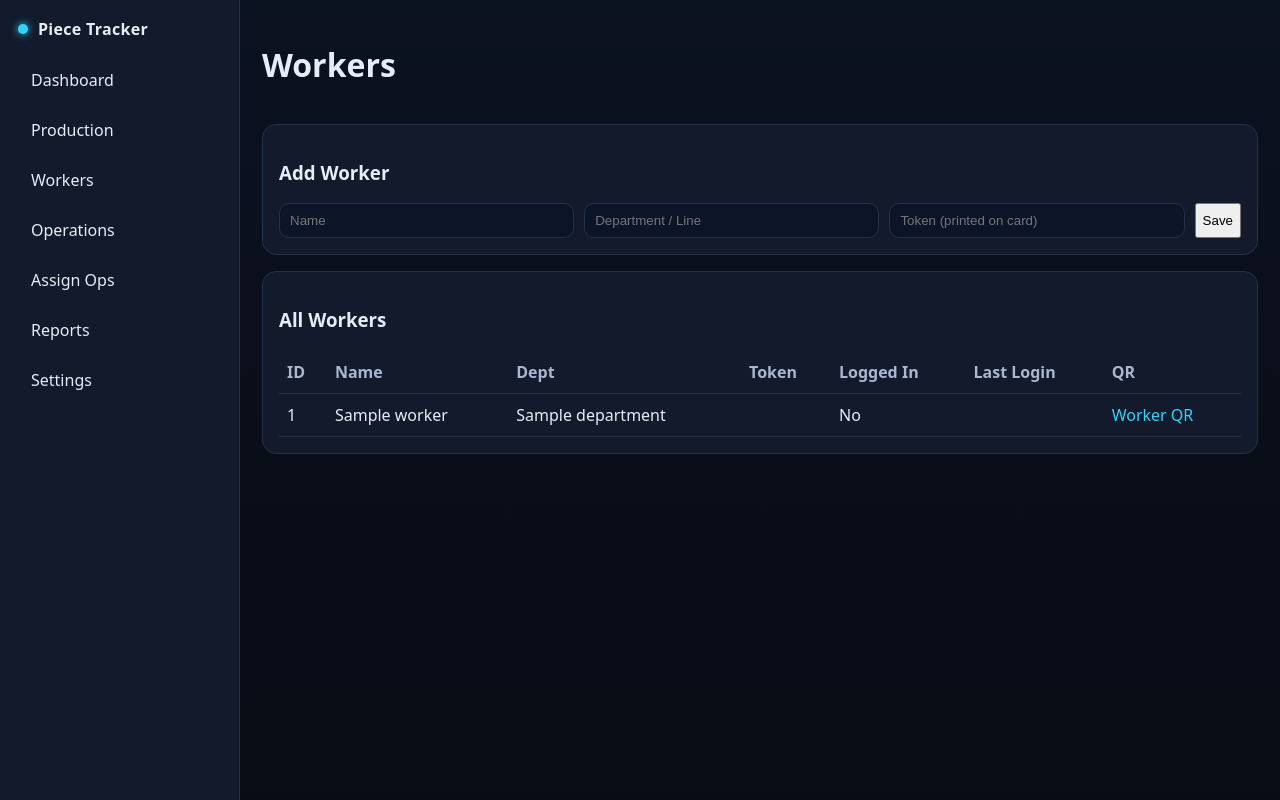
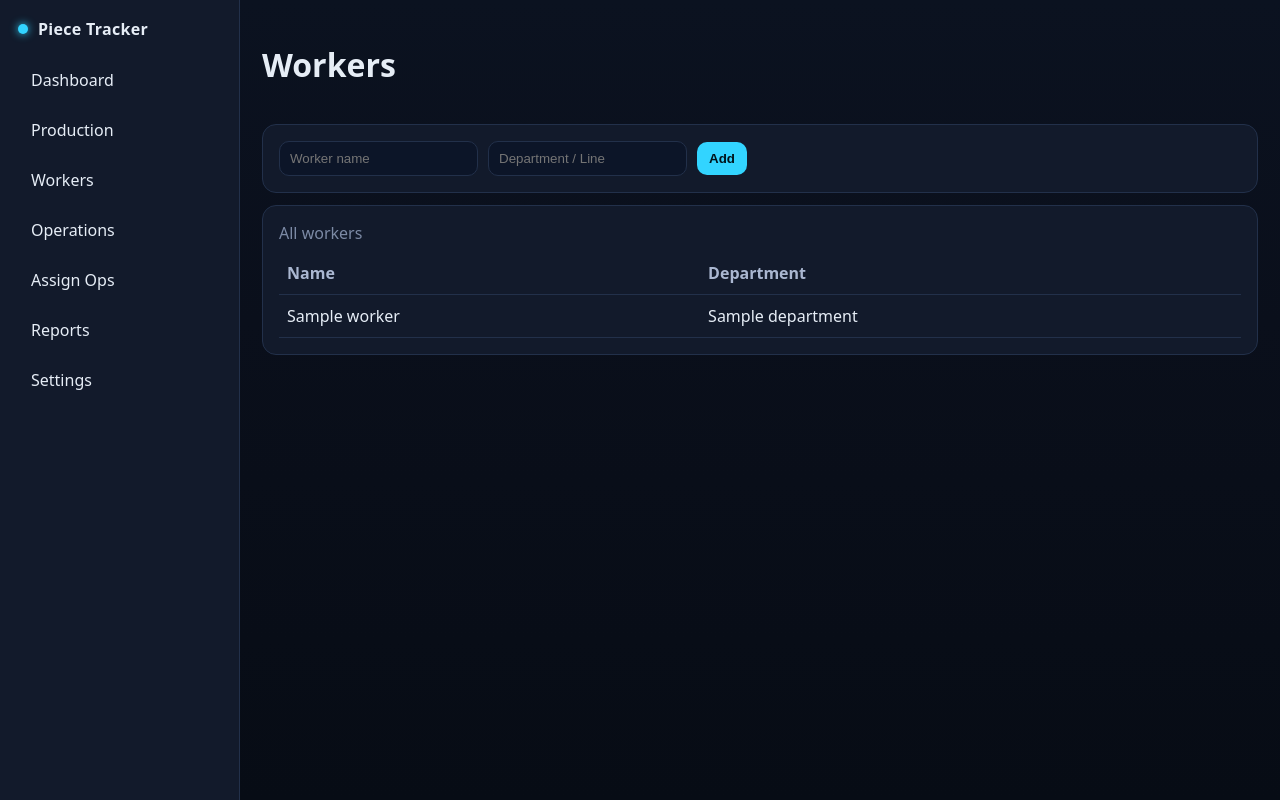
Before and after one commit to Sachinsuthar17/WorkerTracker, a Flask app: page /workers in a window 1280 px wide. Run offline with Flask 3, Linux system fonts and the light colour scheme; a database or web service that is not in the repository returns one stand-in record (values such as "Sample title"); some libraries are stand-ins or nearby versions.

Commit message:
Code Changed

```diff
--- a/templates/workers.html
+++ b/templates/workers.html
@@ -1,48 +1,36 @@
 {% extends "layout.html" %}
 {% block content %}
-<header class="page-header">
-  <h1>Workers</h1>
-</header>
+<header class="page-header"><h1>Workers</h1></header>
 
-<section class="card">
-  <h3>Add Worker</h3>
-  <form method="POST" action="{{ url_for('add_worker') }}" style="display:grid;grid-template-columns:1fr 1fr 1fr auto;gap:10px">
-    <input type="text" name="name" placeholder="Name" required>
-    <input type="text" name="department" placeholder="Department / Line">
-    <input type="text" name="token_id" placeholder="Token (printed on card)" required>
-    <button type="submit">Save</button>
+<div class="card">
+  <form id="f-add" class="row" onsubmit="return false;">
+    <input name="name" placeholder="Worker name" required>
+    <input name="department" placeholder="Department / Line">
+    <button class="btn">Add</button>
   </form>
-</section>
+</div>
+<div style="height:12px;"></div>
 
-<section class="card" style="margin-top:16px">
-  <h3>All Workers</h3>
-  <div style="overflow:auto;margin-top:8px">
+<div class="card">
+  <div class="muted">All workers</div>
+  <div style="height:8px;"></div>
+  <div style="overflow:auto;">
     <table>
-      <thead>
-        <tr class="muted">
-          <th>ID</th>
-          <th>Name</th>
-          <th>Dept</th>
-          <th>Token</th>
-          <th>Logged In</th>
-          <th>Last Login</th>
-          <th>QR</th>
-        </tr>
-      </thead>
+      <thead><tr><th>Name</th><th>Department</th></tr></thead>
       <tbody>
         {% for w in workers %}
-        <tr>
-          <td>{{ w[0] }}</td>
-          <td>{{ w[1] }}</td>
-          <td>{{ w[2] or '' }}</td>
-          <td>{{ w[3] }}</td>
-          <td>{{ 'Yes' if w[5] else 'No' }}</td>
-          <td>{{ w[6] or '' }}</td>
-          <td><a target="_blank" href="{{ url_for('worker_qr', token_id=w[3]) }}">Worker QR</a></td>
-        </tr>
+        <tr><td>{{ w.name }}</td><td>{{ w.department or "" }}</td></tr>
         {% endfor %}
       </tbody>
     </table>
   </div>
-</section>
+</div>
+
+<script>
+  document.querySelector("#f-add").addEventListener("submit", async (e)=>{
+    const fd = new FormData(e.target);
+    const r = await fetch("/workers/add", {method:"POST", body:fd});
+    if(r.ok){ location.reload(); } else { alert(await r.text()); }
+  });
+</script>
 {% endblock %}
```
